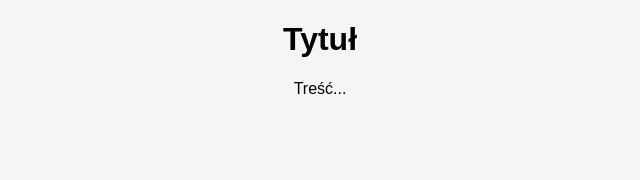
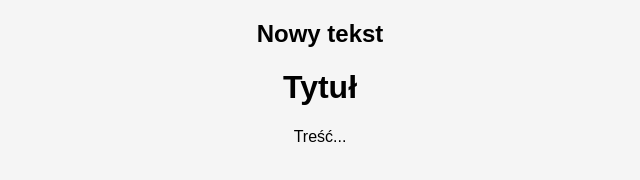
Before and after one commit to Kam9521/learning-git-2, a plain HTML site: page index.html in a window 1280 px wide. Shown: the whole page, without its empty margins (320-960 px from the left). Drawn offline with Linux system fonts and the light colour scheme.

Commit message:
Add subtitle

```diff
--- a/index.html
+++ b/index.html
@@ -6,6 +6,7 @@
     <link rel="stylesheet" href="css/style.css" />
   </head>
   <body>
+    <h2>Nowy tekst</h2>
     <h1>Tytuł</h1>
     <p>Treść...</p>
   </body>
```
